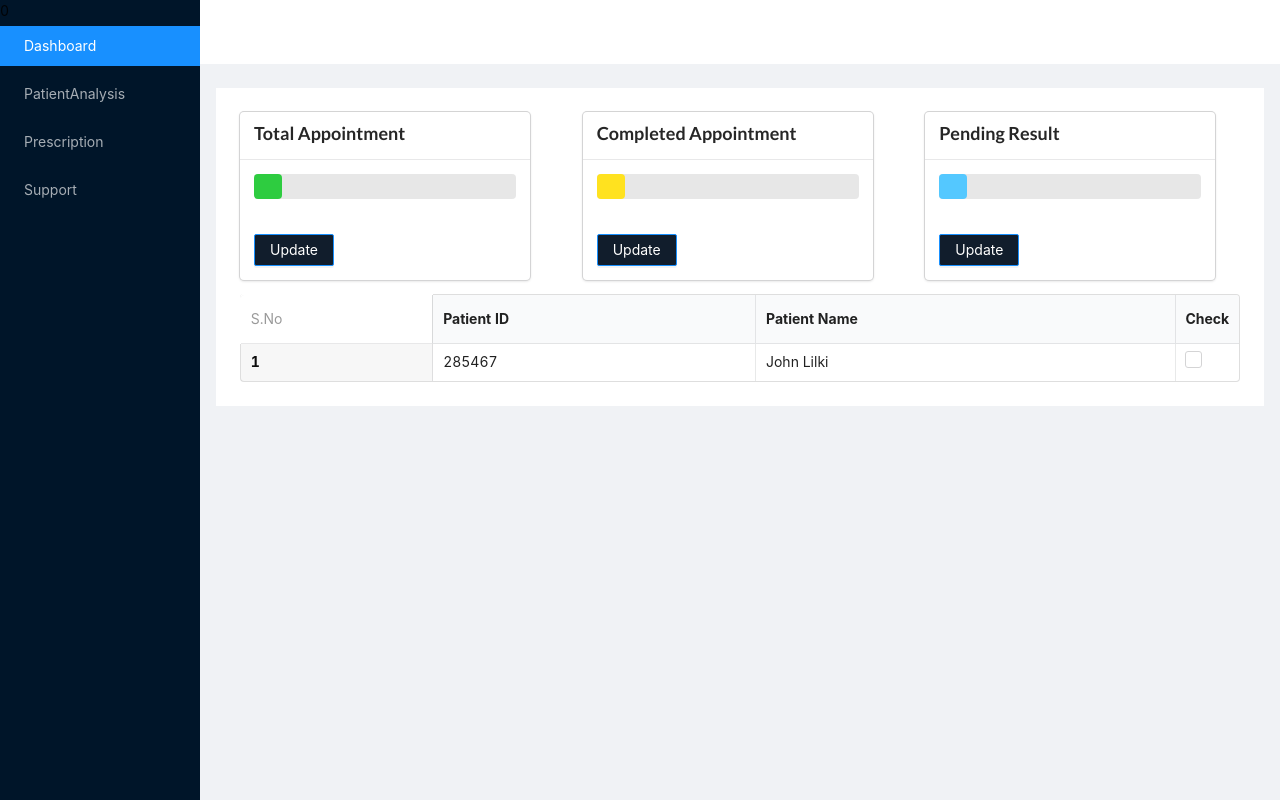
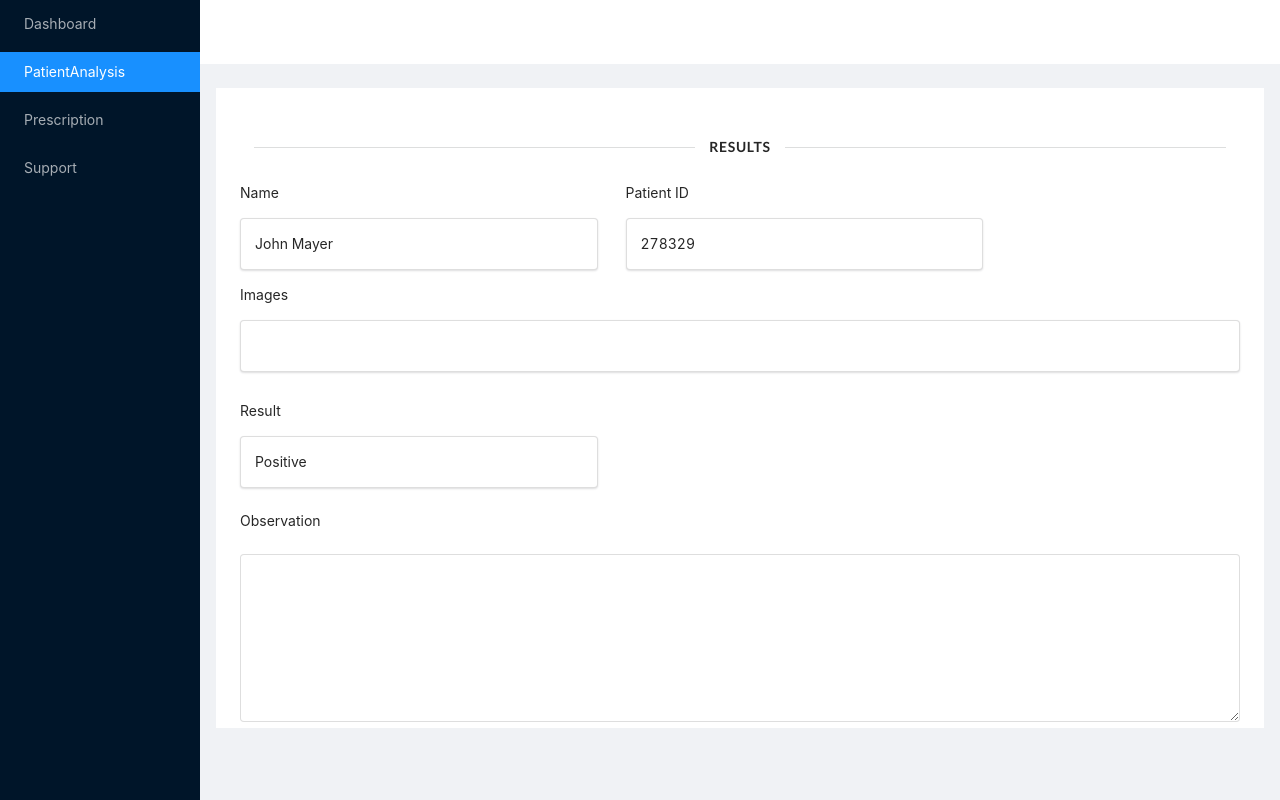
Before and after one commit to divyajomi08/dr_detection, a React app: page /patient in a window 1280 px wide. Shown: the top 800 px of the page. Built offline with nearby package versions, Linux system fonts and the light colour scheme.

Commit message:
Routing Completed

```diff
--- a/src/components/Sidebar/Sidebar.jsx
+++ b/src/components/Sidebar/Sidebar.jsx
@@ -1,12 +1,30 @@
-import React, { useState } from 'react';
+import React, { useState, useEffect } from 'react';
 import { SidebarData } from './SidebarData';
 import { Layout, Menu } from 'antd';
-import { useHistory } from 'react-router';
+import { Link } from 'react-router-dom';
 const { Sider } = Layout;
 
-const Sidebar = (props) => {
-    const history = useHistory();
-    const [currentSelection, setCurrentSelection] = useState(0+"");
+const Sidebar = (props, { defaultActive, }) => {
+    const location = props.history.location;
+    const lastActiveIndexString = localStorage.getItem("lastActiveIndex");
+    const lastActiveIndex = Number(lastActiveIndexString);
+    const [activeIndex, setActiveIndex] = useState(lastActiveIndex || defaultActive);
+    const changeActiveIndex = (newIndex) => {
+        localStorage.setItem("lastActiveIndex", newIndex)
+        setActiveIndex(newIndex)
+    }
+
+    const getPath = (path) => {
+        if (path.charAt(0) !== "/") {
+            return "/" + path;
+        }
+        return path;
+    }
+
+    useEffect(() => {
+        const activeItem = SidebarData.findIndex(item => getPath(item.path) === getPath(location.pathname))
+        changeActiveIndex(activeItem);
+    }, [location])
 
     return (
         <Sider
@@ -23,17 +41,15 @@ const Sidebar = (props) => {
             }}
         >
             <div className="logo" />
-            {currentSelection}
-            <Menu theme="dark" mode="inline" selectedKeys={[currentSelection + ""]}>
-                {SidebarData.map((data, index) => {
-                    return <Menu.Item key={index} onClick={() => {
-                        // history.push(data.path);
-                        // window.location.pathname = data.path;
-                        setCurrentSelection(index);
-                        props.onChange(index);
-                    }}>{data.title}</Menu.Item>
-                })}
-            </Menu>
+                <Menu theme="dark" mode="inline" selectedKeys={[activeIndex + ""]}>
+                    {SidebarData.map((data, index) => {
+                        return (
+                            <Menu.Item key={index} onClick={() => {
+                                props.onChange(index);
+                            }}><Link to={data.path}>{data.title}</Link></Menu.Item>)
+                    })}
+                </Menu>
+
         </Sider>
     );
 };
--- a/src/components/Sidebar/SidebarData.js
+++ b/src/components/Sidebar/SidebarData.js
@@ -6,7 +6,7 @@ import React from 'react';
 export const SidebarData = [
     {
         title: "Dashboard",
-        path: "/dashboard",
+        path: "/",
         // icon: <DashboardOutlined/>
     },
     {
--- a/src/index.js
+++ b/src/index.js
@@ -1,27 +1,13 @@
 import React from 'react';
 import ReactDOM from 'react-dom';
-import DashboardLayout from './layouts/Layout';
-import { BrowserRouter, Switch, Route } from 'react-router-dom';
-import Dashboard from './views/Dashboard';
-import Patient from './views/PatientAnalysis';
-import Support from './views/Support';
-import Prescription from './views/Prescription';
 import './App.css';
+import Routes from './routes';
 
 
 const App = () => {
   return (
     <div style={{overflowY:'hidden'}}>
-      <DashboardLayout />
-      {/*Test Components Here*/}
-        <BrowserRouter>
-        <Switch>
-          <Route path='/dashboard' exact component={Dashboard} />
-          <Route path='/prescription' component={Prescription} />
-          <Route path='/patient' component={Patient} />
-          <Route path='/support' component={Support} />
-        </Switch>
-      </BrowserRouter>
+      <Routes/>
     </div>
 
   );
--- a/src/layouts/Layout.jsx
+++ b/src/layouts/Layout.jsx
@@ -5,31 +5,20 @@ import Dashboard from '../views/Dashboard';
 import Patient from '../views/PatientAnalysis';
 import Prescription from '../views/Prescription';
 import Support from '../views/Support';
+import { Switch,Route, BrowserRouter } from 'react-router-dom';
+import { Routes } from "../routes";
 
 const { Header, Content } = Layout;
 
-const DashboardLayout = () => {
-    const [selectedIndex, setSelectedIndex] = useState(0);
-    const onChange = (data) => {
-        setSelectedIndex(data);
-    }
-
+const DashboardLayout = (props) => {
     return (
         <Layout >
-            <Sidebar onChange={e => onChange(e)} />
+            <Sidebar history={props.history} />
             <Layout >
                 <Header className="site-layout-sub-header-background" style={{ background: 'white', padding: 0 }} />
-                <Content style={{ margin: '24px 16px 0'}}>
-                    <div style={{ background: 'white', padding: 24, overflowY:'auto',maxHeight:'80vh' }}>
-                        {(() => {
-                            switch (selectedIndex) {
-                                case 0: return <Dashboard/>;
-                                case 1: return <Patient/>;
-                                case 2: return <Prescription/>;
-                                case 3: return <Support/>;
-                                default: return <Dashboard/>;
-                            }
-                        })()}
+                <Content style={{ margin: '24px 16px 0' }}>
+                    <div style={{ background: 'white', padding: 24, overflowY: 'auto', maxHeight: '80vh' }}>
+                        {props.children}
                     </div>
                 </Content>
             </Layout>
--- /dev/null
+++ b/src/routes.jsx
@@ -0,0 +1,28 @@
+import React from 'react'
+import Dashboard from './views/Dashboard';
+import Patient from './views/PatientAnalysis';
+import Prescription from './views/Prescription';
+import Support from './views/Support';
+import  {BrowserRouter,Switch,Route}  from 'react-router-dom';
+import DashboardLayout from './layouts/Layout';
+
+const Routes = () => {
+    return (
+        <BrowserRouter>
+        <Route render={(props)=>(
+            <DashboardLayout {...props}>
+                <Switch>
+                <Route path="/" exact component={Dashboard} />
+                <Route path="/patient" component={Patient} />
+                <Route path="/prescription" component={Prescription} />
+                <Route path="/support" component={Support} />
+                {/* <Route component={NotFound} /> */}
+            </Switch>
+            </DashboardLayout>
+
+            )}/>
+        </BrowserRouter>
+    );
+}
+
+export default Routes;
```
